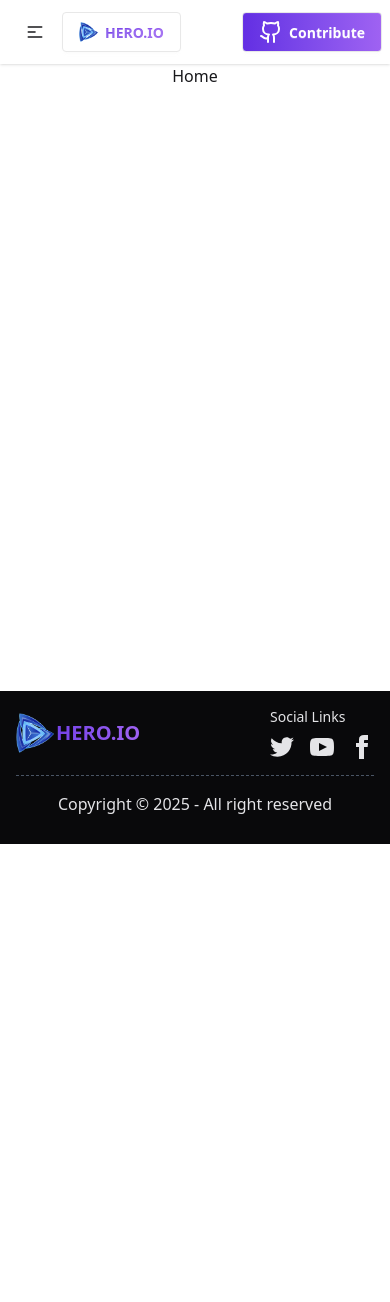
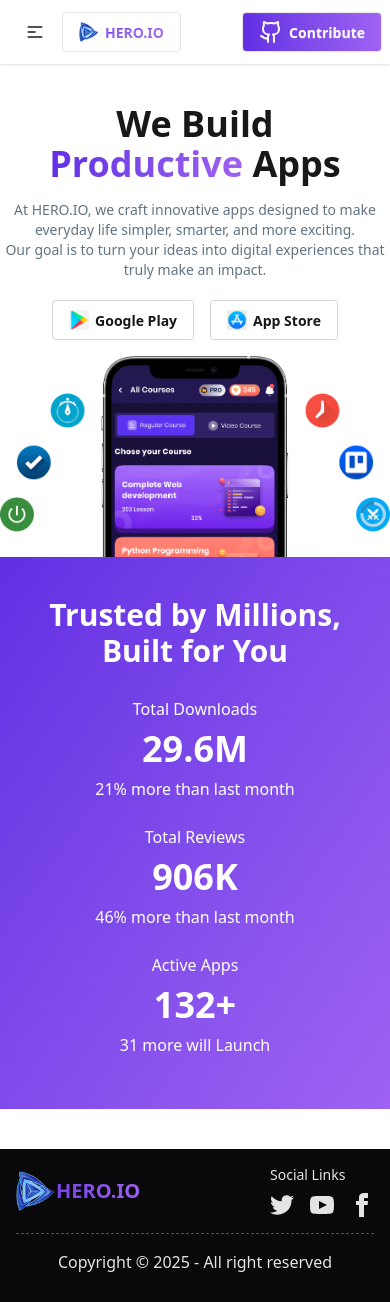
Before and after one commit to NusratJahanNila/Hero-App, a React (Vite) app: page / in a window 390 px wide. Before the commit the page ends 844 px from the top, so only its background shows below. Built offline with nearby package versions, Linux system fonts and the light colour scheme.

Commit message:
Added a responsive Banner Section

```diff
--- a/src/Components/Header/Banner.jsx
+++ b/src/Components/Header/Banner.jsx
@@ -1,9 +1,60 @@
 import React from 'react';
-
+import googlePlayImg from '../../assets/google-play.png';
+import appStoreImag from '../../assets/appStore.jpg'
+import heroImg from '../../assets/hero.png';
+import { Link } from 'react-router';
 const Banner = () => {
     return (
-        <div>
-            Banner
+        <div className='my-10'>
+            <div className="banner-1 text-center  max-w-6xl mx-auto">
+                <h1 className='md:text-7xl text-4xl font-bold'>We Build <br />
+                    <span className='bg-clip-text text-transparent bg-gradient-to-r from-[#632EE3] to-[#9F62F2] font-bold'> Productive</span> Apps</h1>
+                <p className='text-[#627382] mt-4 text-sm md:text-md'>At HERO.IO, we craft innovative apps designed to make everyday life simpler, smarter, and more exciting.<br></br>
+                    Our goal is to turn your ideas into digital experiences that truly make an impact.</p>
+                <div className='flex justify-center gap-4 mt-5'>
+                    <Link to='https://play.google.com/store/games?hl=en' className='btn btn-outline border-gray-300'>
+                        <img
+                            src={googlePlayImg} alt="googlePlay image"
+                            className='w-5'
+                        />
+                        Google Play
+                    </Link>
+                    <Link to='https://www.apple.com/app-store/' className='btn btn-outline border-gray-300'>
+                        <img
+                            src={appStoreImag} alt="googlePlay image"
+                            className='w-5'
+                        />
+                        App Store
+                    </Link>
+                </div>
+            </div>
+            <div className="banner-2 mt-4 ">
+                <img
+                    src={heroImg}
+                    alt="Hero Image"
+                    className='md:w-150 w-100 mx-auto'
+                />
+            </div>
+            <div className="banner-3 bg-gradient-to-br from-[#632EE3] to-[#9F62F2] text-white p-10">
+                <h2 className='text-center md:text-5xl text-3xl font-bold mb-4'>Trusted by Millions, Built for You</h2>
+                <div className=" md:flex md:gap-6 justify-center items-center max-w-6xl mx-auto text-center">
+                    <div className="md:py-5 py-3 md:px-14 px-6">
+                        <p>Total Downloads</p>
+                        <h2 className='font-extrabold text-4xl md:text-6xl my-2'>29.6M</h2>
+                        <p>21% more than last month</p>
+                    </div>
+                    <div className="md:py-5 py-3 md:px-14 px-6">
+                        <p>Total Reviews</p>
+                        <h2 className='font-extrabold  text-4xl md:text-6xl my-2'>906K</h2>
+                        <p>46% more than last month</p>
+                    </div>
+                    <div className="md:py-5 py-3 md:px-14 px-6">
+                        <p>Active Apps</p>
+                        <h2 className='font-extrabold text-4xl md:text-6xl my-2'>132+</h2>
+                        <p>31 more will Launch</p>
+                    </div>
+                </div>
+            </div>
         </div>
     );
 };
--- a/src/Layouts/Root.jsx
+++ b/src/Layouts/Root.jsx
@@ -7,7 +7,7 @@
     return (
         <div className='flex flex-col min-h-screen'>
             <Navbar></Navbar>
-            <main className='flex-1 max-w-6xl mx-auto'>
+            <main className='flex-1 '>
                 <Outlet></Outlet>
             </main>
             <Footer></Footer>
--- a/src/Pages/Home/Home.jsx
+++ b/src/Pages/Home/Home.jsx
@@ -1,9 +1,10 @@
 import React from 'react';
+import Banner from '../../Components/Header/Banner';
 
 const Home = () => {
     return (
         <div>
-            <h1>Home</h1>
+            <Banner></Banner>
         </div>
     );
 };
```
Also changed, not shown: src/assets/appStore.jpg (added), src/assets/google-play.png (added).
